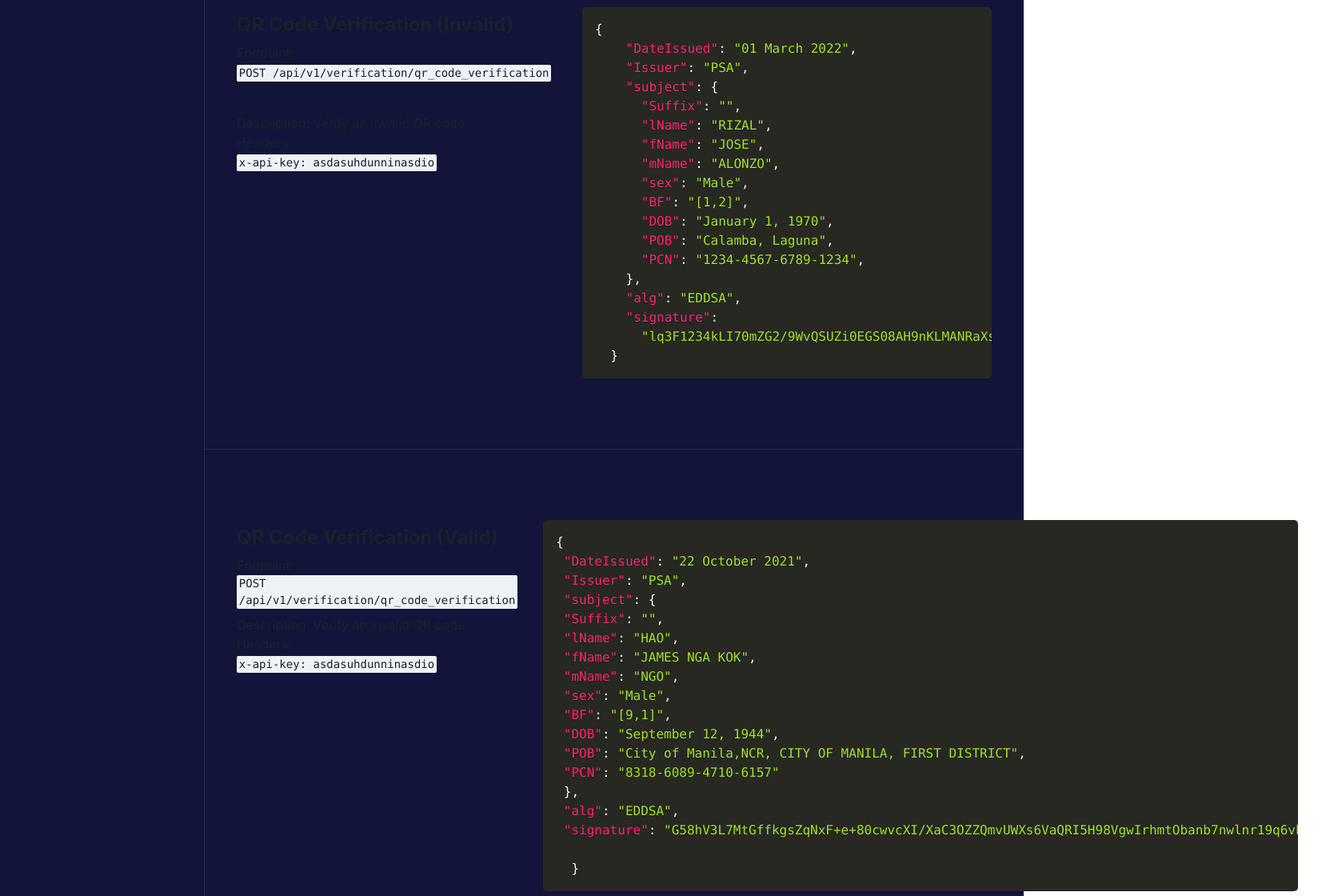
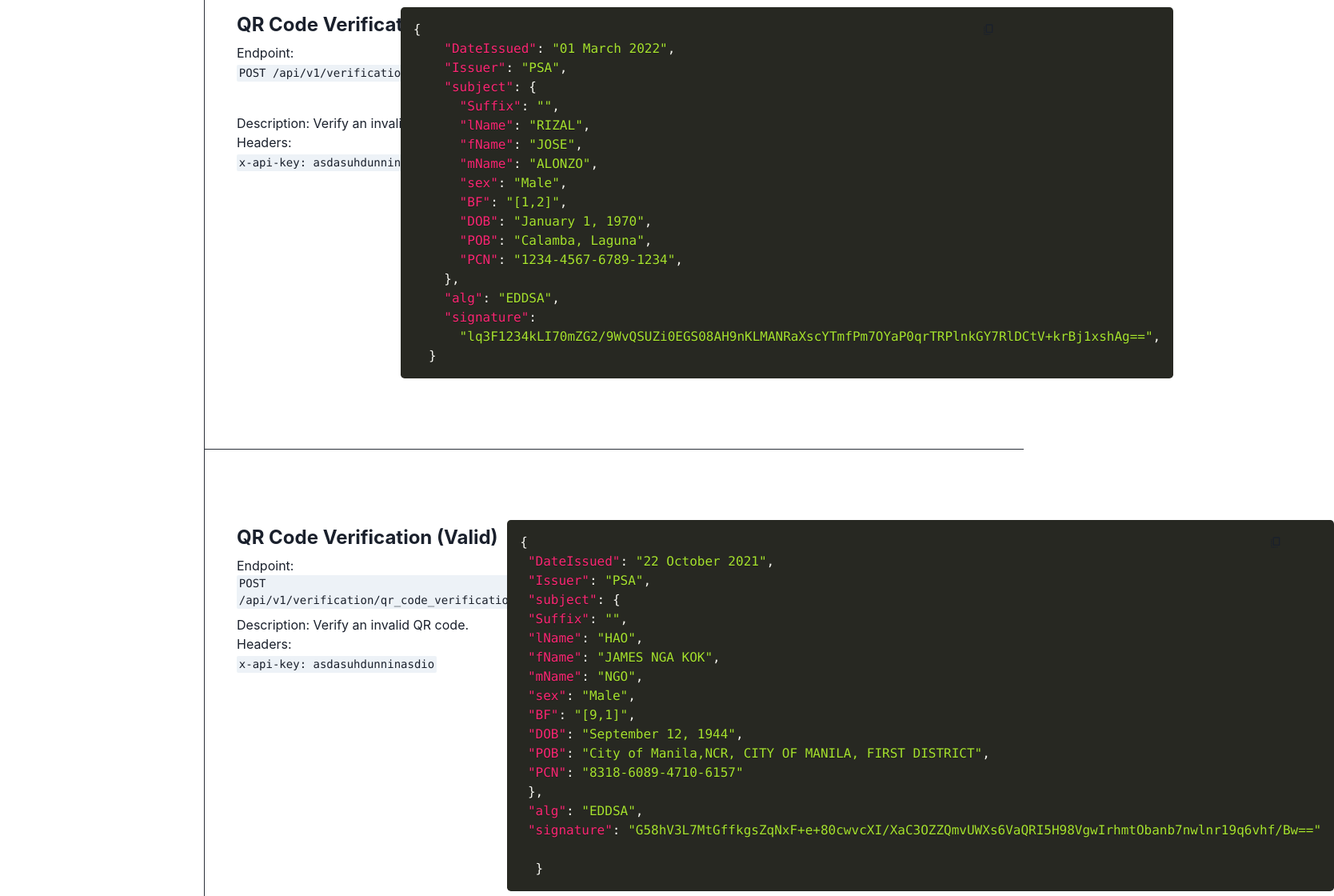
Before and after one commit to Shazabch/documentation-website, a Next.js app: page /test2 in a window 1280 px wide. Shown: the part 1220-2340 px from the top of the page at 80% size, 1668 px wide, since content can reach past the window. Built offline with nearby package versions, Linux system fonts and the light colour scheme.

Commit message:
add: colormode + copy to clipboard

```diff
--- a/components/data/content/QR-Code-Verification-Invalid/Example.jsx
+++ b/components/data/content/QR-Code-Verification-Invalid/Example.jsx
@@ -1,5 +1,14 @@
+import {
+  Box,
+  IconButton,
+  VStack,
+  useClipboard,
+  useColorModeValue,
+} from "@chakra-ui/react";
+import { useEffect, useState } from "react";
 import { Prism as SyntaxHighlighter } from "react-syntax-highlighter";
 import { okaidia } from "react-syntax-highlighter/dist/cjs/styles/prism";
+import { MdDone, MdOutlineCopyAll } from "react-icons/md";
 
 const Example = () => {
   const jsonCode = `{
@@ -20,11 +29,27 @@ const Example = () => {
     "signature":
       "lq3F1234kLI70mZG2/9WvQSUZi0EGS08AH9nKLMANRaXscYTmfPm7OYaP0qrTRPlnkGY7RlDCtV+krBj1xshAg==",
   }`;
+  const { onCopy, hasCopied } = useClipboard(JSON.stringify(jsonCode, null, 2));
+  const [showTransition, setShowTransition] = useState(false);
 
+  useEffect(() => {
+    setShowTransition(hasCopied);
+  }, [hasCopied]);
   return (
-    <SyntaxHighlighter language="json" style={okaidia} wrapLongLines>
-      {jsonCode}
-    </SyntaxHighlighter>
+    <VStack pos="relative" w="full">
+      <SyntaxHighlighter language="json" style={okaidia} wrapLongLines>
+        {jsonCode}
+      </SyntaxHighlighter>
+      <Box pos="absolute" top="4" right="-4">
+        <IconButton
+          onClick={onCopy}
+          aria-label={hasCopied ? "Copied" : "Copy"}
+          icon={hasCopied ? <MdDone /> : <MdOutlineCopyAll />}
+          bgColor="transparent"
+          transition={showTransition ? "all 0.5s ease" : "none"}
+        />
+      </Box>
+    </VStack>
   );
 };
 
--- a/components/data/content/QR-Code-Verification-Valid/Example.jsx
+++ b/components/data/content/QR-Code-Verification-Valid/Example.jsx
@@ -39,9 +39,20 @@ const Example = () => {
     setShowTransition(hasCopied);
   }, [hasCopied]);
   return (
-    <SyntaxHighlighter language="json" style={okaidia} wrapLongLines>
-      {jsonCode}
-    </SyntaxHighlighter>
+    <VStack pos="relative" w="full">
+      <SyntaxHighlighter language="json" style={okaidia} wrapLongLines>
+        {jsonCode}
+      </SyntaxHighlighter>
+      <Box pos="absolute" top="4" right="2">
+        <IconButton
+          onClick={onCopy}
+          aria-label={hasCopied ? "Copied" : "Copy"}
+          icon={hasCopied ? <MdDone /> : <MdOutlineCopyAll />}
+          bgColor="transparent"
+          transition={showTransition ? "all 0.5s ease" : "none"}
+        />
+      </Box>
+    </VStack>
   );
 };
 
--- a/components/data/content/QR-Code-Verification-Valid2/example.jsx
+++ b/components/data/content/QR-Code-Verification-Valid2/example.jsx
@@ -40,9 +40,20 @@ const Example = () => {
   }, [hasCopied]);
 
   return (
-    <SyntaxHighlighter language="json" style={okaidia} wrapLongLines>
-      {jsonCode}
-    </SyntaxHighlighter>
+    <VStack pos="relative" w="full">
+      <SyntaxHighlighter language="json" style={okaidia} wrapLongLines>
+        {jsonCode}
+      </SyntaxHighlighter>
+      <Box pos="absolute" top="4" right="2">
+        <IconButton
+          onClick={onCopy}
+          aria-label={hasCopied ? "Copied" : "Copy"}
+          icon={hasCopied ? <MdDone /> : <MdOutlineCopyAll />}
+          bgColor="transparent"
+          transition={showTransition ? "all 0.5s ease" : "none"}
+        />
+      </Box>
+    </VStack>
     // <VStack pos="relative" w="full" borderRadius="md" textAlign="left" gap="0">
     //   <Code p="2" w="full" h="full" bg="gray.700">
     //     Request Body:
--- a/components/data/content/Variables/Example.jsx
+++ b/components/data/content/Variables/Example.jsx
@@ -40,9 +40,20 @@ const Example = () => {
   }, [hasCopied]);
 
   return (
-    <SyntaxHighlighter language="json" style={okaidia} wrapLongLines>
-      {jsonCode}
-    </SyntaxHighlighter>
+    <VStack pos="relative" w="full">
+      <SyntaxHighlighter language="json" style={okaidia} wrapLongLines>
+        {jsonCode}
+      </SyntaxHighlighter>
+      <Box pos="absolute" top="4" right="2">
+        <IconButton
+          onClick={onCopy}
+          aria-label={hasCopied ? "Copied" : "Copy"}
+          icon={hasCopied ? <MdDone /> : <MdOutlineCopyAll />}
+          bgColor="transparent"
+          transition={showTransition ? "all 0.5s ease" : "none"}
+        />
+      </Box>
+    </VStack>
     // <VStack pos="relative" w="full" borderRadius="md" textAlign="left" gap="0">
     //   <Code p="2" w="full" h="full" bg="gray.700">
     //     Request Body:
--- a/components/layout/Layout.jsx
+++ b/components/layout/Layout.jsx
@@ -1,7 +1,13 @@
 "use client";
 import React from "react";
 import { useRouter } from "next/router";
-import { Box, Grid, GridItem, useBreakpointValue } from "@chakra-ui/react";
+import {
+  Box,
+  Grid,
+  GridItem,
+  useBreakpointValue,
+  useColorModeValue,
+} from "@chakra-ui/react";
 import MobileNavbar from "./navbar/MobileNavbar";
 import ComponentMapping from "../data/content";
 import { useStateManagementStore } from "../zustand-store/state-management";
@@ -34,7 +40,11 @@ const Layout = () => {
   //   }
   // }, [router.asPath]);
   return (
-    <Box bgGradient="linear(to-t, #121539 10%, #121539 100%) ">
+    <Box
+      // bgGradient="linear(to-t, #121539 10%, #121539 100%) "
+      bgColor={useColorModeValue("white", "#121539")}
+      // color={useColorModeValue("#121539", "RGBA(255, 255, 255, 0.92)")}
+    >
       {isDesktop ? (
         <Grid
           templateColumns={{
@@ -44,11 +54,7 @@ const Layout = () => {
             "3xl": "20% 80%",
           }}
         >
-          <GridItem
-            // border="5px solid red"
-            w="full"
-            borderRight="0.8px solid #2B3039"
-          >
+          <GridItem w="full" borderRight="0.8px solid #2B3039">
             <Sidebar titles={sidebarTitles} handleClick={handleNavigation} />
           </GridItem>
           <GridItem h="full" w="full">
--- a/components/layout/navbar/index.jsx
+++ b/components/layout/navbar/index.jsx
@@ -26,7 +26,11 @@ const Navbar = () => {
       // bgColor="#1a202c"
     >
       <HStack position="relative" px="12" justifyContent="space-around" gap="3">
-        <Link as={NextLink} href="/">
+        <Link
+          as={NextLink}
+          href="/"
+          color={useColorModeValue("#121539", "RGBA(255, 255, 255, 0.92)")}
+        >
           API Reference
         </Link>
       </HStack>
--- a/components/layout/sidebar/Header.jsx
+++ b/components/layout/sidebar/Header.jsx
@@ -64,9 +64,9 @@ const Header = () => {
           display="flex"
           justifyContent="center"
           pointerEvents="none"
-          color="gray.300"
           fontSize="12"
           pb="2"
+          color={useColorModeValue("gray.900", "gray.300")}
         >
           <CiSearch />
         </InputLeftElement>
--- a/components/layout/sidebar/index.jsx
+++ b/components/layout/sidebar/index.jsx
@@ -11,6 +11,7 @@ import {
   Button,
   VStack,
   IconButton,
+  useColorModeValue,
 } from "@chakra-ui/react";
 import { IoIosArrowRoundForward } from "react-icons/io";
 import Header from "./Header";
@@ -24,7 +25,8 @@ const Sidebar = ({ titles, handleClick }) => {
       w={{ lg: "25%", xl: "20%", "2xl": "15%" }}
       top="0"
       pos="fixed"
-      // border="2px solid red"
+      bg={useColorModeValue("white", "#121539")}
+      color={useColorModeValue("#121539", "RGBA(255, 255, 255, 0.92)")}
     >
       <Header />
       <Accordion
@@ -58,7 +60,10 @@ const Sidebar = ({ titles, handleClick }) => {
         //       }
         // }
       >
-        <Text color="white" fontWeight="600">
+        <Text
+          color={useColorModeValue("#121539", "RGBA(255, 255, 255, 0.92)")}
+          fontWeight="600"
+        >
           API 1
         </Text>
         {titles.map((title, index) => (
@@ -70,12 +75,18 @@ const Sidebar = ({ titles, handleClick }) => {
             }}
             transition="transform 0.5s ease"
             _hover={{
-              color: "blue.500",
+              color: useColorModeValue("#121539", "rgba(255, 255, 255, 0.92)"),
               transform: "translateX(2%)",
             }}
             py="1"
+            color={useColorModeValue("#121539", "RGBA(255, 255, 255, 0.92)")}
             cursor="pointer"
-            color={title == selectedMenu && "blue.700"}
+            // color={title == selectedMenu && "RGBA(255, 255, 255, 0.92)"}
+            color={
+              title === selectedMenu
+                ? useColorModeValue("#121539", "rgba(255, 255, 255, 0.92)")
+                : undefined
+            }
             rounded="md"
           >
             {title}
```
